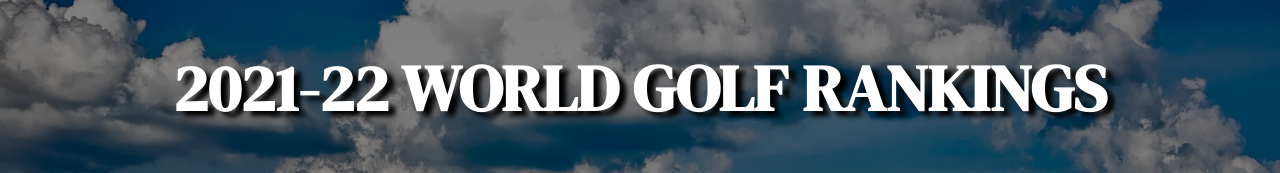
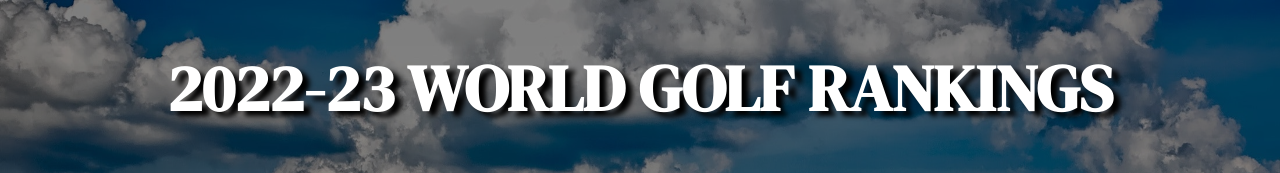
Before and after one commit to tnickerson10/world-golf-ranker, a plain HTML site: page index.html in a window 1280 px wide. Shown: the top 173 px of the page. Drawn offline with Linux system fonts and the light colour scheme.

Commit message:
Update index.html

```diff
--- a/index.html
+++ b/index.html
@@ -13,7 +13,7 @@
 </head>
 <body>
 
-    <h1>2021-22 World Golf Rankings</h1>
+    <h1>2022-23 World Golf Rankings</h1>
 
     <!--SMALL PGA LOGO-->
     <img src="images/pga-logo.png" alt="pga-logo">
```
